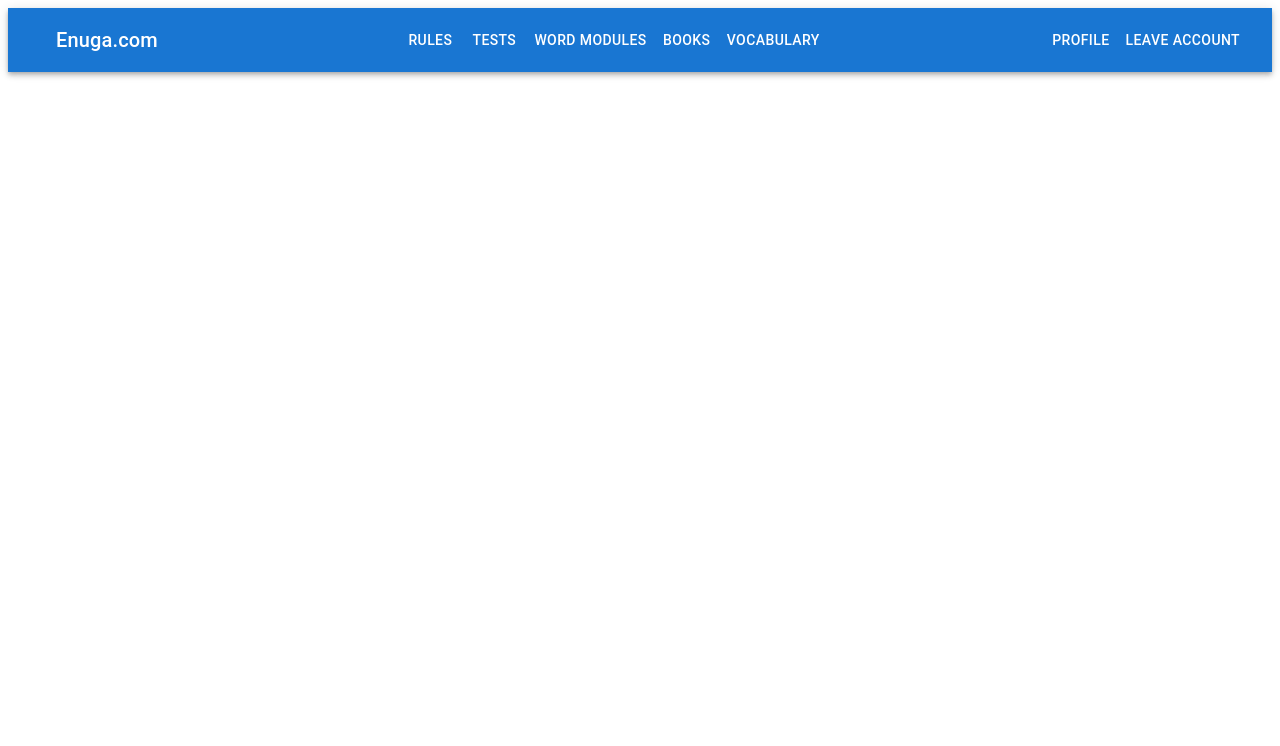
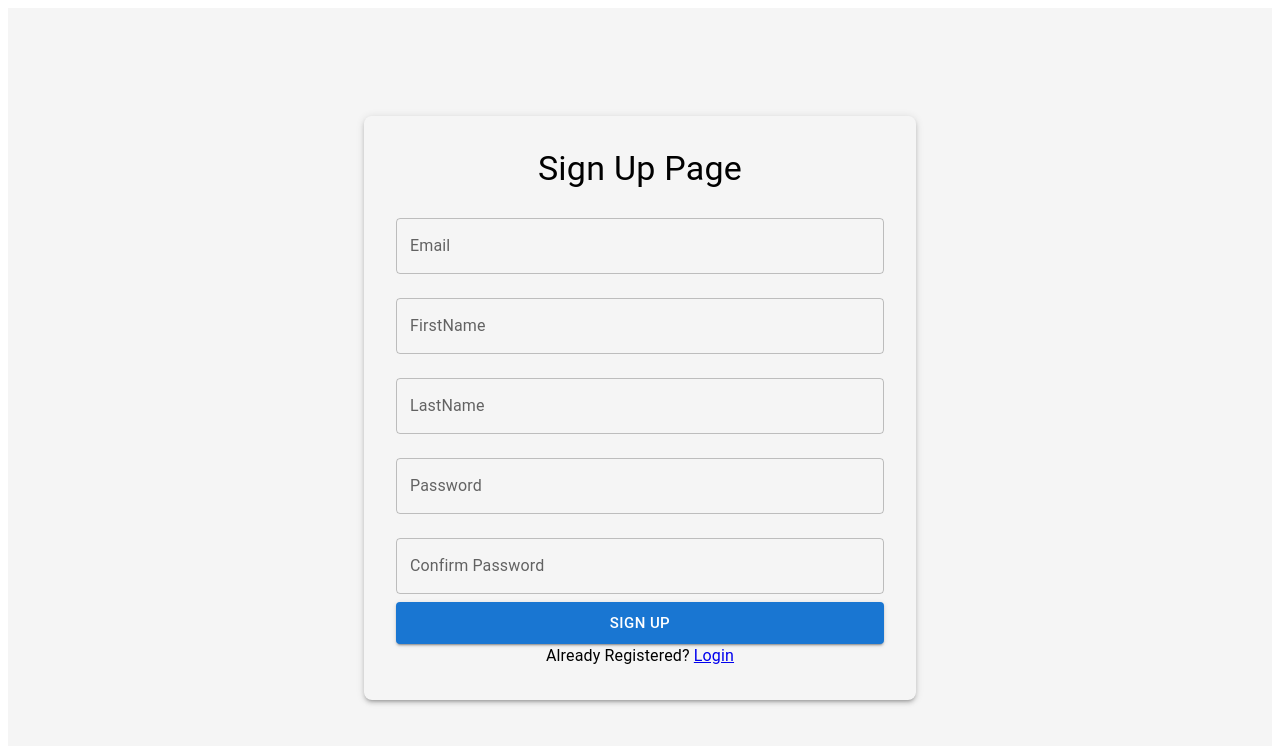
Before and after one commit to OleksandrOrlovIT/enuga-front-end, a React (Create React App) app: page /signup in a window 1280 px wide. Shown: the top 746 px of the page. Built offline with nearby package versions, Linux system fonts and the light colour scheme; no server answers.

Commit message:
Created SignUpPage.jsx for signUp users. Changed routes to automatically reroute browser to existing routes.

```diff
--- a/src/components/App.js
+++ b/src/components/App.js
@@ -1,5 +1,5 @@
 import React, {useContext} from "react";
-import {BrowserRouter, Route, Routes, useLocation} from "react-router-dom";
+import {BrowserRouter, Route, Routes, useLocation, Navigate} from "react-router-dom";
 import Header from "./header/Header";
 import RulePage from "./rules/RulePage";
 import AllRulesPage from "./rules/AllRulesPage";
@@ -15,32 +15,43 @@ import ReadBookPage from "./book/ReadBookPage";
 import AllBookCards from "./book/AllBookCards";
 import LoginPage from "./auth/LoginPage";
 import {AuthContext, AuthProvider} from "./auth/AuthContext";
+import SignUpPage from "./auth/SignUpPage";
+import HomePage from "./home/HomePage";
 
 const AppContent = () => {
     const {user, hasRole} = useContext(AuthContext);
+    console.log(user);
     const location = useLocation();
     const isLoginPage = location.pathname === '/';
+    const isSignupPage = location.pathname === '/signup';
 
     return (
         <>
-            {!isLoginPage && <Header/>}
+            {(user && !isLoginPage && !isSignupPage) && <Header/>}
             <Routes>
-                <Route path="/" element={<LoginPage/>}/>
-                {user && (
+                {user ? (
                         <>
-                        <Route path="/home"/>
-                        <Route path="rules/" element={<AllRulesPage/>}/>
-                        <Route path="rules/:id" element={<RulePage/>}/>
-                        <Route path="english-tests" element={<AllEnglishTests/>}/>
-                        <Route path="english-tests/:id" element={<EnglishTest/>}/>
-                        <Route path="vocabulary-and-find-words/" element={<VocabularyAndFindWordPage/>}/>
-                        <Route path="vocabulary/:page" element={<VocabularyPage/>}/>
+                            <Route path="/home" element={<HomePage/>}/>
+                            <Route path="/rules" element={<AllRulesPage/>}/>
+                            <Route path="/rules/:id" element={<RulePage/>}/>
+                            <Route path="/english-tests" element={<AllEnglishTests/>}/>
+                            <Route path="/english-tests/:id" element={<EnglishTest/>}/>
+                            <Route path="/vocabulary-and-find-words" element={<VocabularyAndFindWordPage/>}/>
+                            <Route path="/vocabulary/:page" element={<VocabularyPage/>}/>
                             <Route path="/translate-eng" element={<TranslateEnglishPage/>}/>
                             <Route path="/translate-ukr" element={<TranslateUkrainianPage/>}/>
                             {hasRole('ROLE_USER_WITH_SUBSCRIPTION') && (
-                            <Route path="books/" element={<AllBookCards/>}/>
+                                <Route path="/books" element={<AllBookCards/>}/>
                             )}
                             <Route path="/books/:id/page/:pageNumber" element={<ReadBookPage/>}/>
+                            <Route path="*" element={<Navigate to="/home"/>}/>
+                        </>
+                    ) :
+                    (
+                        <>
+                            <Route path="/" element={<LoginPage/>}/>
+                            <Route path="/signup" element={<SignUpPage/>}/>
+                            <Route path="*" element={<Navigate to="/"/>}/>
                         </>
                     )}
             </Routes>
--- a/src/components/auth/LoginPage.jsx
+++ b/src/components/auth/LoginPage.jsx
@@ -25,10 +25,9 @@ function LoginPage() {
             };
 
             const response = await axios.post('http://localhost:8080/v1/auth/login', body);
-            console.log('Login successful:', response.data);
 
-            const { token, user } = response.data;
-            login(token, user);
+            const { token, userWithoutPassResponse } = response.data;
+            login(token, userWithoutPassResponse);
 
             navigate('/home');
         } catch (error) {
--- /dev/null
+++ b/src/components/auth/SignUpPage.jsx
@@ -0,0 +1,119 @@
+import React, { useState } from 'react';
+import axios from 'axios';
+import { useNavigate } from 'react-router-dom';
+import {
+    Container,
+    TextField,
+    Button,
+    Typography,
+    Box,
+} from '@mui/material';
+
+function SignUpPage() {
+    const [email, setEmail] = useState('');
+    const [firstName, setFirstName] = useState('');
+    const [lastName, setLastName] = useState('');
+    const [password, setPassword] = useState('');
+    const [confirmPassword, setConfirmPassword] = useState('');
+    const [error, setError] = useState('');
+    const navigate = useNavigate();
+
+    const handleSignup = async () => {
+        try {
+            if (!email || !password || !confirmPassword || !firstName || !lastName) {
+                setError('Please fill in all fields.');
+                return;
+            }
+
+            if (password !== confirmPassword) {
+                throw new Error('Passwords do not match');
+            }
+
+            const response = await axios.post('http://localhost:8080/v1/auth/signup', {
+                "email" : email,
+                "password" : password,
+                "firstName" : firstName,
+                "lastName" : lastName
+            });
+            navigate('/');
+        } catch (error) {
+            console.error('Signup failed:', error.response ? error.response.data : error.message);
+            setError(error.response ? error.response.data : error.message);
+        }
+    };
+
+    return (
+        <Box
+            display="flex"
+            justifyContent="center"
+            alignItems="center"
+            minHeight="100vh"
+            bgcolor="#f5f5f5"
+        >
+            <Container maxWidth="sm">
+                <Box p={4} bgcolor="white" boxShadow={3} borderRadius={2}>
+                    <Typography variant="h4" align="center" gutterBottom>
+                        Sign Up Page
+                    </Typography>
+                    {error && <Typography color="error">{error}</Typography>}
+                    <TextField
+                        fullWidth
+                        label="Email"
+                        variant="outlined"
+                        margin="normal"
+                        value={email}
+                        onChange={(e) => setEmail(e.target.value)}
+                    />
+                    <TextField
+                        fullWidth
+                        label="FirstName"
+                        variant="outlined"
+                        margin="normal"
+                        value={firstName}
+                        onChange={(e) => setFirstName(e.target.value)}
+                    />
+                    <TextField
+                        fullWidth
+                        label="LastName"
+                        variant="outlined"
+                        margin="normal"
+                        value={lastName}
+                        onChange={(e) => setLastName(e.target.value)}
+                    />
+                    <TextField
+                        fullWidth
+                        label="Password"
+                        variant="outlined"
+                        margin="normal"
+                        type="password"
+                        value={password}
+                        onChange={(e) => setPassword(e.target.value)}
+                    />
+                    <TextField
+                        fullWidth
+                        label="Confirm Password"
+                        variant="outlined"
+                        margin="normal"
+                        type="password"
+                        value={confirmPassword}
+                        onChange={(e) => setConfirmPassword(e.target.value)}
+                    />
+                    <Button
+                        fullWidth
+                        variant="contained"
+                        color="primary"
+                        size="large"
+                        onClick={handleSignup}
+                    >
+                        Sign Up
+                    </Button>
+                    <Typography align="center" margin="normal">
+                        Already Registered? <a href="/">Login</a>
+                    </Typography>
+                </Box>
+            </Container>
+        </Box>
+    );
+}
+
+export default SignUpPage;
--- /dev/null
+++ b/src/components/home/HomePage.jsx
@@ -0,0 +1,9 @@
+import React from 'react';
+
+function HomePage(){
+    return <div>
+        Home Page
+    </div>
+}
+
+export default HomePage;
```
Lines whose indentation alone changed are shown as unchanged.
